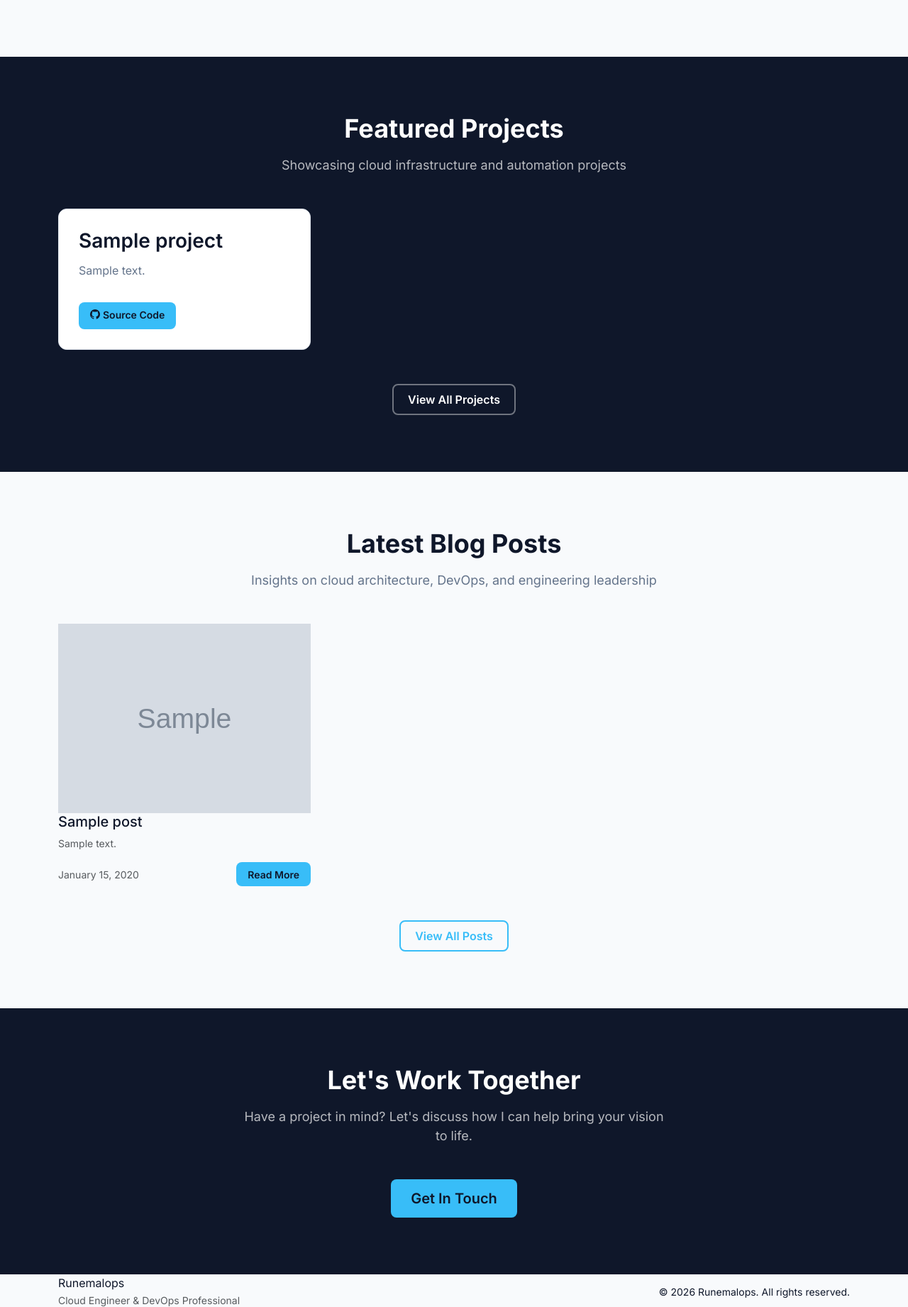
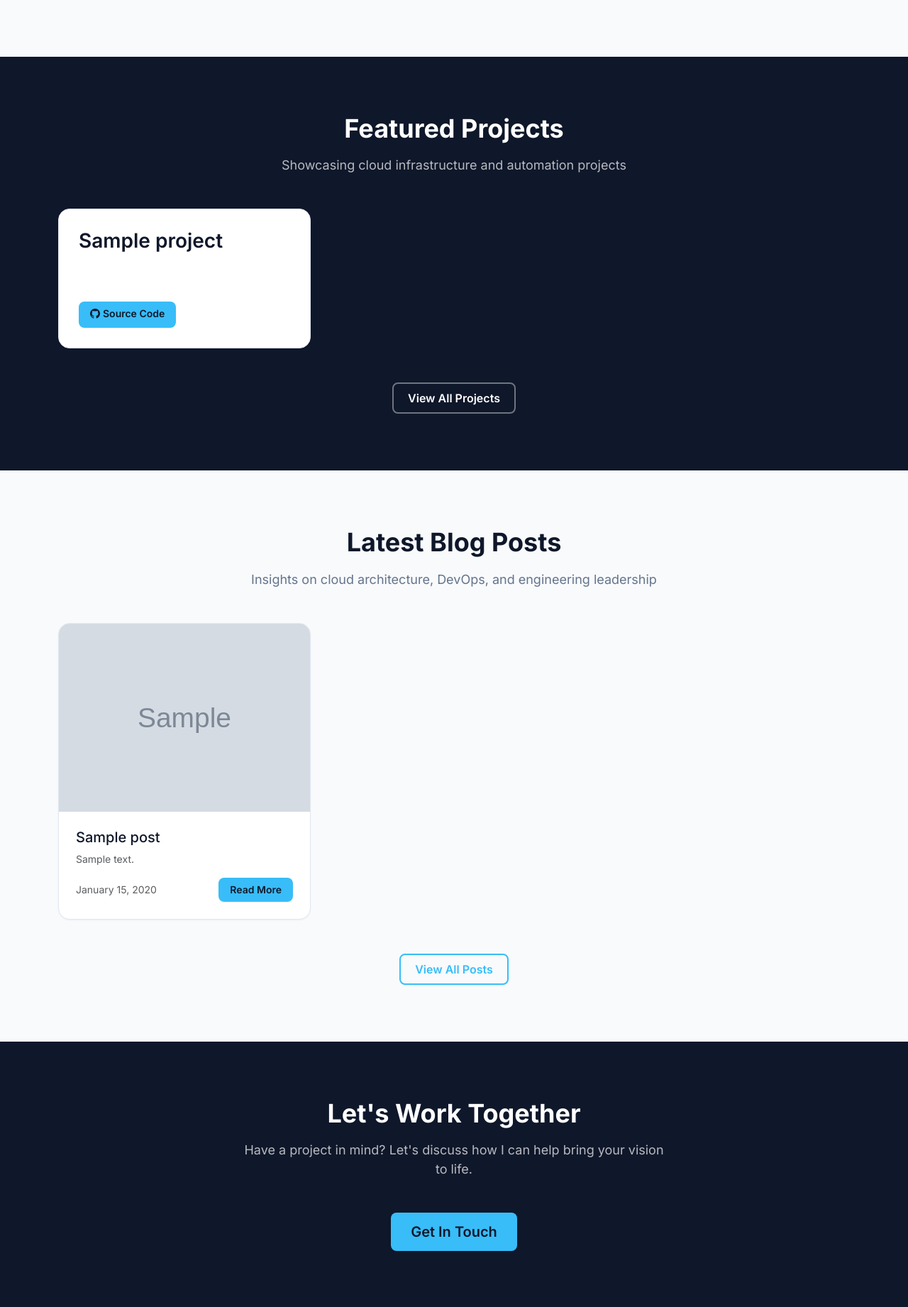
Before and after one commit to runemalops/amv_aipf, a Flask app: page / in a window 1280 px wide. Shown: the part 1103-2945 px from the top of the page at 71% size. Run offline with Flask 3, Linux system fonts and the light colour scheme; tables that the repository leaves empty hold one stand-in row (values such as "Sample post"); grey boxes marked "Sample" are stand-in pictures.

Commit message:
Improve project-card and blog-card CSS styling for consistent look

```diff
--- a/templates/base.html
+++ b/templates/base.html
@@ -227,31 +227,93 @@
 
         .project-card {
             background: var(--white);
-            border-radius: 12px;
+            border-radius: 16px;
             overflow: hidden;
             height: 100%;
             border: 1px solid var(--border-color);
             transition: all 0.3s ease;
+            box-shadow: var(--shadow-sm);
         }
 
         .project-card:hover {
-            transform: translateY(-4px);
+            transform: translateY(-6px);
             box-shadow: var(--shadow-lg);
+            border-color: var(--accent);
         }
 
-        .project-card .card-body {
+        .project-card .card-body,
+        .project-card .project-content {
             padding: 1.75rem;
         }
 
         .project-card h3 {
             font-weight: 600;
+            color: var(--primary);
             margin-bottom: 0.75rem;
-            color: var(--primary);
         }
 
-        .project-card p {
+        .project-icon {
+            width: 56px;
+            height: 56px;
+            background: linear-gradient(135deg, var(--accent) 0%, var(--accent-secondary) 100%);
+            border-radius: 12px;
+            display: flex;
+            align-items: center;
+            justify-content: center;
+            margin-bottom: 1.5rem;
+        }
+
+        .project-icon i {
+            font-size: 1.5rem;
+            color: var(--white);
+        }
+
+        .project-content {
+            padding: 1.75rem;
+        }
+
+        .project-description {
             color: var(--text-muted);
             margin-bottom: 1rem;
+            line-height: 1.7;
+        }
+
+        .project-tech {
+            display: flex;
+            flex-wrap: wrap;
+            gap: 0.5rem;
+            margin-bottom: 1.5rem;
+            padding-top: 1rem;
+            border-top: 1px solid var(--border-color);
+        }
+
+        .blog-card {
+            background: var(--white);
+            border-radius: 16px;
+            overflow: hidden;
+            border: 1px solid var(--border-color);
+            box-shadow: var(--shadow-sm);
+            transition: all 0.3s ease;
+        }
+
+        .blog-card:hover {
+            transform: translateY(-4px);
+            box-shadow: var(--shadow-lg);
+            border-color: var(--accent);
+        }
+
+        .blog-card .card-body {
+            padding: 1.5rem;
+        }
+
+        .blog-card .card-title {
+            font-weight: 600;
+            color: var(--primary);
+            margin-bottom: 0.75rem;
+        }
+
+        .blog-card .card-text {
+            color: var(--text-muted);
             line-height: 1.6;
         }
 
@@ -612,19 +674,23 @@
         }
 
         .project-icon {
-            width: 48px;
-            height: 48px;
+            width: 56px;
+            height: 56px;
             background: linear-gradient(135deg, var(--accent) 0%, var(--accent-secondary) 100%);
-            border-radius: 10px;
+            border-radius: 12px;
             display: flex;
             align-items: center;
             justify-content: center;
-            margin-bottom: 1.25rem;
+            margin-bottom: 1.5rem;
         }
 
         .project-icon i {
-            font-size: 1.25rem;
-            color: var(--primary);
+            font-size: 1.5rem;
+            color: var(--white);
+        }
+
+        .project-content {
+            padding: 1.75rem;
         }
 
         .project-content h3 {
@@ -636,14 +702,16 @@
         .project-description {
             color: var(--text-muted);
             margin-bottom: 1rem;
-            line-height: 1.6;
+            line-height: 1.7;
         }
 
         .project-tech {
             display: flex;
             flex-wrap: wrap;
             gap: 0.5rem;
-            margin-bottom: 1.25rem;
+            margin-bottom: 1.5rem;
+            padding-top: 1rem;
+            border-top: 1px solid var(--border-color);
         }
 
         .project-links {
```
Also changed, not shown: README.md.
